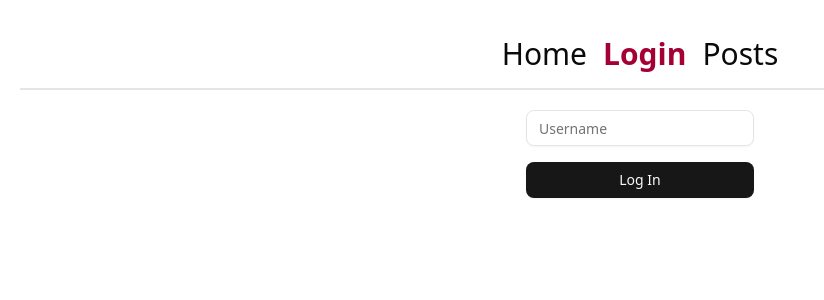
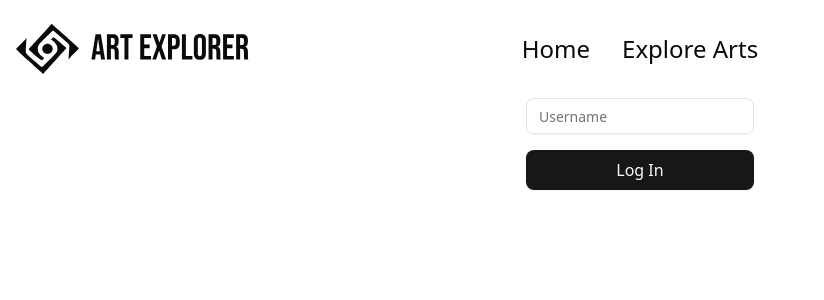
Before and after one commit to akhlivnoy/art-explorer, a React (Vite) app: page /login in a window 1280 px wide. Shown: the top 300 px of the page, without its empty margins (0-824 px from the left). Built offline with nearby package versions, Linux system fonts and the light colour scheme; what apisauce would draw is missing.

Commit message:
feat: add MainHeader component

```diff
--- a/@types/localization-resources.d.ts
+++ b/@types/localization-resources.d.ts
@@ -1,13 +1,14 @@
 interface Resources {
   "translation": {
     "buttons": {
+      "join": "Join",
       "login": "Log In",
       "logout": "Log Out"
     },
     "labels": {
       "home": "Home",
+      "explore_arts": "Explore Arts",
       "login": "Login",
-      "posts": "Posts",
       "username": "Username",
       "hello": "Hello, {{username}}!"
     }
--- a/src/components/MainHeader.tsx
+++ b/src/components/MainHeader.tsx
@@ -1,5 +1,4 @@
-import { useNavigate, useRouter } from '@tanstack/react-router';
-
+import Logo from '@/assets/logo.svg?react';
 import i18n, { LocalizationKey } from '@/localization';
 import { FileRouteTypes } from '@/routeTree.gen';
 import { useAuthStore } from '@/store/auth.store';
@@ -18,42 +17,41 @@ const MAIN_HEADER_LINKS: ReadonlyArray<MainHeaderLink> = [
     labelKey: 'labels.home',
   },
   {
-    to: '/login',
-    labelKey: 'labels.login',
-  },
-  {
+    // TODO: change to /arts
     to: '/posts',
-    labelKey: 'labels.posts',
+    labelKey: 'labels.explore_arts',
   },
 ];
 
 export const MainHeader: React.ComponentType = () => {
-  const router = useRouter();
-  const navigate = useNavigate();
   const auth = useAuthStore();
 
-  const handleLogout = () => {
-    if (window.confirm('Are you sure you want to logout?')) {
-      auth.logout();
-      router.invalidate().finally(() => {
-        navigate({ to: '/' });
-      });
-    }
+  const showSignUpModal = () => {
+    // TODO: open modal with sign up form
   };
 
   return (
-    <header className="flex justify-center gap-4 border-b-2 p-4">
+    <header className="grid grid-cols-3 items-center gap-2 py-6">
+      <div className="justify-self-start">
+        <Logo className="fill-foreground" />
+      </div>
+
+      <div className="flex gap-8 justify-self-center">
         {MAIN_HEADER_LINKS.map(({ to, labelKey }) => (
           <MainHeaderLink key={`${to}-${labelKey.toString()}`} to={to}>
             {i18n.t(labelKey)}
           </MainHeaderLink>
         ))}
+      </div>
 
-      {auth.user && (
-        <Button className="absolute right-10" onClick={handleLogout}>
-          {i18n.t('buttons.logout')}
-        </Button>
+      <div className="justify-self-end">
+        {auth.user ? (
+          <Button onClick={showSignUpModal}>{i18n.t('buttons.join')}</Button>
+        ) : (
+          // TODO: show profile picture
+          <div />
         )}
+      </div>
     </header>
   );
 };
--- a/src/components/MainHeaderLink.tsx
+++ b/src/components/MainHeaderLink.tsx
@@ -6,11 +6,11 @@ import { cn } from '@/lib/utils';
 type BasicLinkProps = React.AnchorHTMLAttributes<HTMLAnchorElement> & {};
 
 const BasicLinkComponent = React.forwardRef<HTMLAnchorElement, BasicLinkProps>((props, ref) => {
-  return <a ref={ref} {...props} className={cn(props.className, 'text-3xl')} />;
+  return <a ref={ref} {...props} className={cn(props.className, 'text-2xl')} />;
 });
 
 const CreatedLinkComponent = createLink(BasicLinkComponent);
 
 export const MainHeaderLink: LinkComponent<typeof BasicLinkComponent> = props => {
-  return <CreatedLinkComponent activeProps={{ className: 'font-bold text-rose-800' }} {...props} />;
+  return <CreatedLinkComponent activeProps={{ className: 'font-semibold' }} {...props} />;
 };
--- a/src/components/ui/button.tsx
+++ b/src/components/ui/button.tsx
@@ -5,7 +5,7 @@ import * as React from 'react';
 import { cn } from '@/lib/utils';
 
 const buttonVariants = cva(
-  "inline-flex items-center justify-center gap-2 whitespace-nowrap rounded-md text-sm font-medium transition-all disabled:pointer-events-none disabled:opacity-50 [&_svg]:pointer-events-none [&_svg:not([class*='size-'])]:size-4 shrink-0 [&_svg]:shrink-0 outline-none focus-visible:border-ring focus-visible:ring-ring/50 focus-visible:ring-[3px] aria-invalid:ring-destructive/20 dark:aria-invalid:ring-destructive/40 aria-invalid:border-destructive",
+  "inline-flex items-center justify-center gap-2 whitespace-nowrap rounded-md text-base font-medium transition-all disabled:pointer-events-none disabled:opacity-50 [&_svg]:pointer-events-none [&_svg:not([class*='size-'])]:size-4 shrink-0 [&_svg]:shrink-0 outline-none focus-visible:border-ring focus-visible:ring-ring/50 focus-visible:ring-[3px] aria-invalid:ring-destructive/20 dark:aria-invalid:ring-destructive/40 aria-invalid:border-destructive cursor-pointer",
   {
     variants: {
       variant: {
@@ -19,9 +19,9 @@ const buttonVariants = cva(
         link: 'text-primary underline-offset-4 hover:underline',
       },
       size: {
-        default: 'h-9 px-4 py-2 has-[>svg]:px-3',
-        sm: 'h-8 rounded-md gap-1.5 px-3 has-[>svg]:px-2.5',
-        lg: 'h-10 rounded-md px-6 has-[>svg]:px-4',
+        default: 'px-5 py-2 has-[>svg]:px-3',
+        sm: 'px-3 py-1 gap-1.5 has-[>svg]:px-2.5',
+        lg: 'px-6 py-3 has-[>svg]:px-4',
         icon: 'size-9',
       },
     },
--- a/src/localization/locales/en/translation.json
+++ b/src/localization/locales/en/translation.json
@@ -1,12 +1,13 @@
 {
   "buttons": {
+    "join": "Join",
     "login": "Log In",
     "logout": "Log Out"
   },
   "labels": {
     "home": "Home",
+    "explore_arts": "Explore Arts",
     "login": "Login",
-    "posts": "Posts",
     "username": "Username",
     "hello": "Hello, {{username}}!"
   }
--- a/src/routes/__root.tsx
+++ b/src/routes/__root.tsx
@@ -15,12 +15,10 @@ export const Route = createRootRouteWithContext<RouterContext>()({
 });
 function RootComponent() {
   return (
-    <div className="p-5">
+    <div className="container mx-auto px-4">
       <MainHeader />
 
-      <div className="py-5">
-        <Outlet />
-      </div>
+      <Outlet />
 
       {import.meta.env.DEV && <TanStackRouterDevtools />}
     </div>
```
Lines whose indentation alone changed are shown as unchanged.
